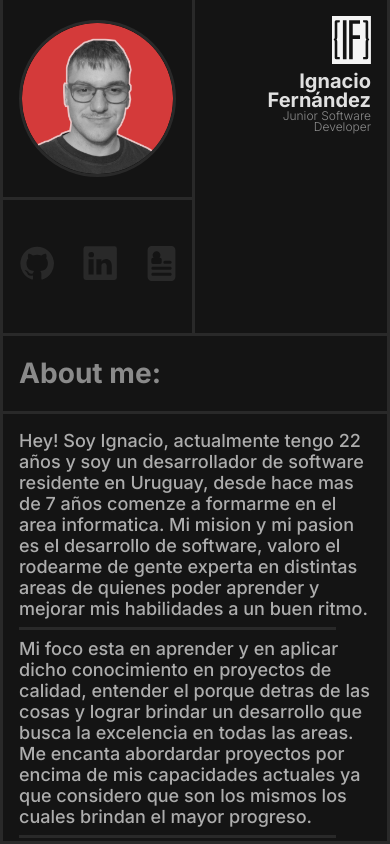
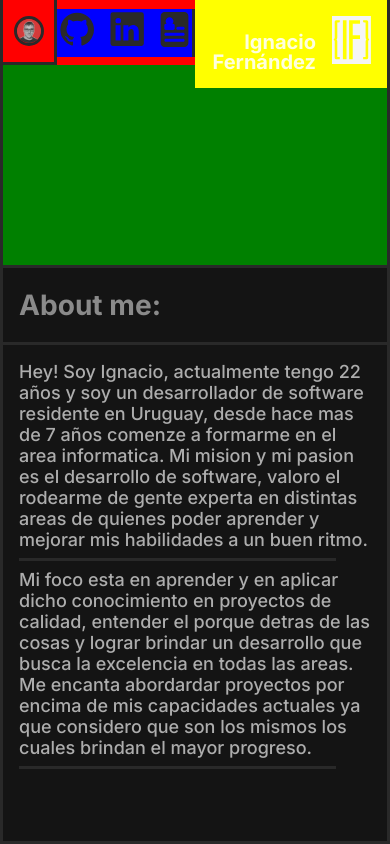
Before and after one commit to ignfer/portfolio, a React (Vite) app: page / in a window 390 px wide. Shown: the top 844 px of the page. Built offline with nearby package versions, Linux system fonts and the light colour scheme.

Commit message:
Upload
- changes on the header in order to make it look like the one on figma

```diff
--- a/src/components/Contact/Contact.css
+++ b/src/components/Contact/Contact.css
@@ -35,3 +35,9 @@
   transform: scale(120%);
   filter: brightness(200%);
 }
+
+@media (max-width: 768px) {
+  .contact{
+    background-color: blue;
+  }
+}
--- a/src/components/Info/Info.css
+++ b/src/components/Info/Info.css
@@ -14,3 +14,19 @@
   height: 100%;
   float:left;
 }
+
+@media (max-width: 768px) {
+  .header-pfp-contact-section{
+    background-color: red;
+    height: auto;
+    display: flex;
+    flex-direction: row;
+    justify-content: center;
+    align-items: center;
+  }
+
+  .header-info-section{
+    background-color: green;
+    height: auto;
+  }
+}
--- a/src/components/Logo/Logo.css
+++ b/src/components/Logo/Logo.css
@@ -44,3 +44,22 @@
   color:var(--dark-color-4);
   text-shadow: 0px 2px 10px var(--dark-color-2);
 }
+
+@media (max-width: 768px) {
+  .header-title-section{
+    height: auto;
+
+    display: flex;
+    flex-direction: row-reverse;
+    flex-wrap: nowrap;
+
+    align-items: flex-end;
+    gap: 1rem;
+
+    background-color: yellow;
+  }
+
+  .header-title-section > h4{
+    display: none;
+  }
+}
--- a/src/components/ProfilePicture/ProfilePicture.css
+++ b/src/components/ProfilePicture/ProfilePicture.css
@@ -18,7 +18,8 @@
 
 .photo-section > img {
   width: 20vh;
-  min-width: 100px;
+  min-width: 30px;
+  max-width: 300px;
 
   box-sizing: border-box;
   border-style: solid;
```
